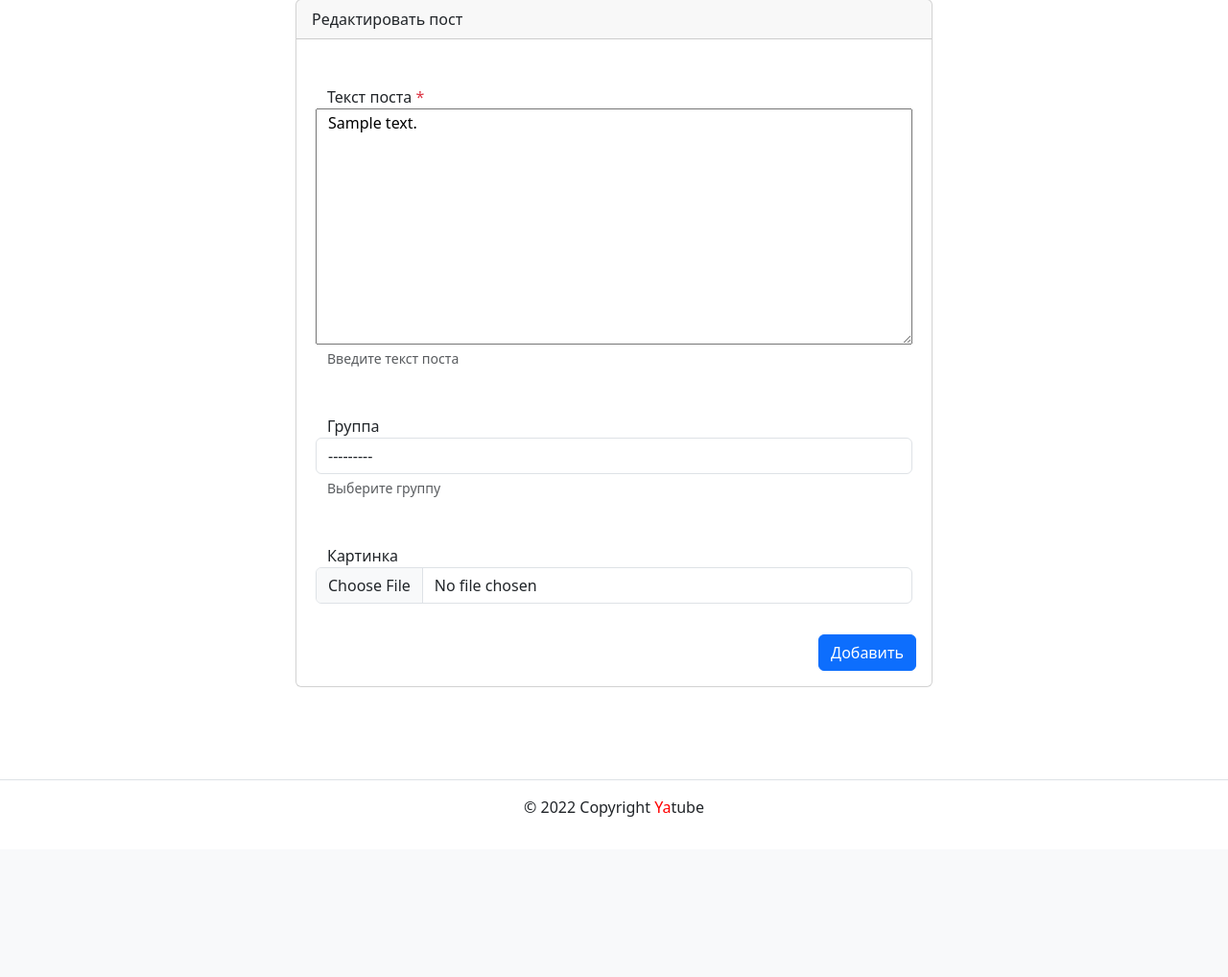
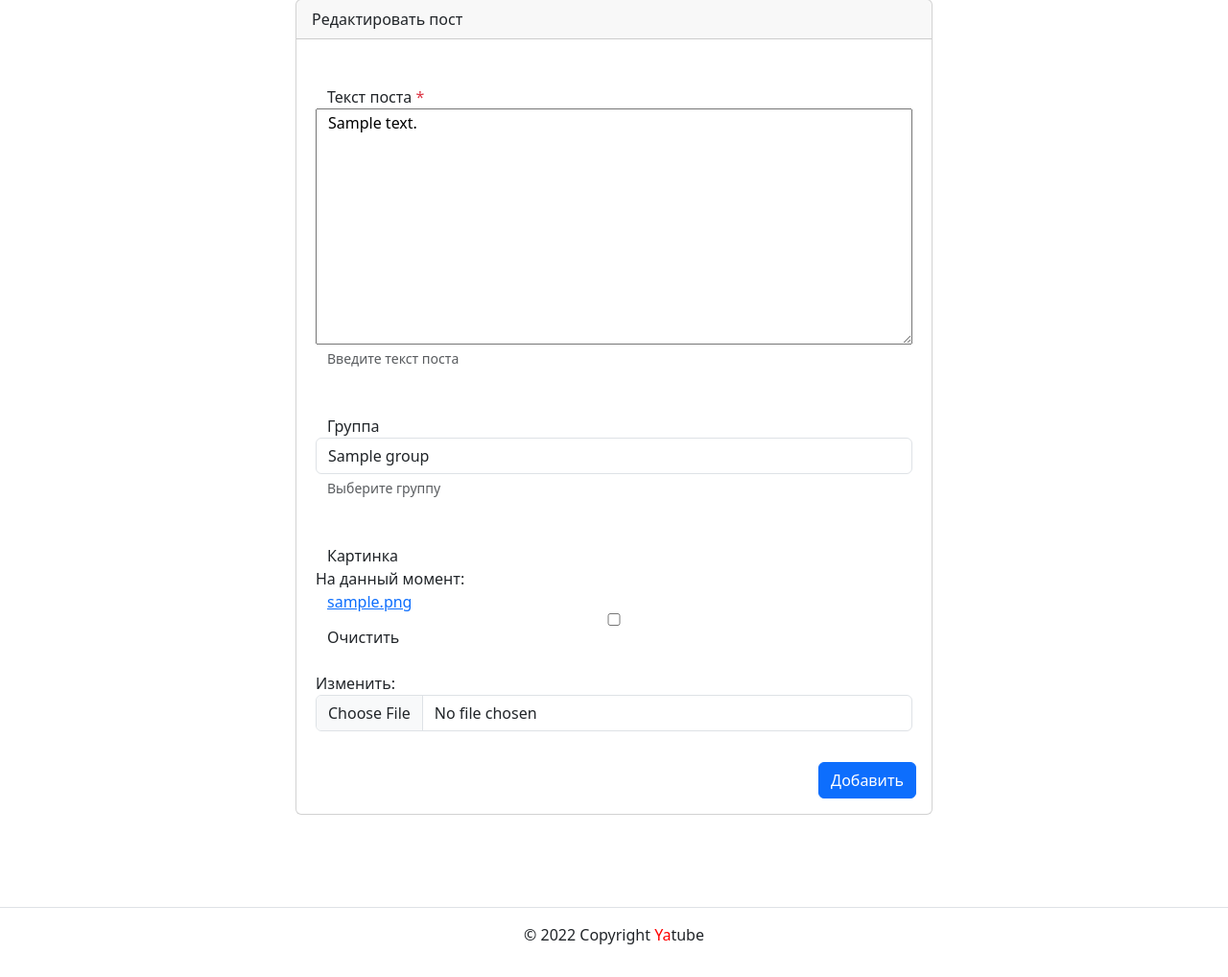
Before and after one commit to Andr3w-k/yatube_final, a Django app: page /posts/1/edit/ in a window 1280 px wide. Shown: the part 153-1171 px from the top of the page at 96% size. Before the commit the page ends 1004 px from the top, so only its background shows below. Run offline with Django 3.2, Linux system fonts and the light colour scheme; a user stored in the database is signed in; tables that the repository leaves empty hold one stand-in row (values such as "Sample post"); some libraries are stand-ins or nearby versions.

Commit message:
Add current image and group in edit post

```diff
--- a/yatube/posts/models.py
+++ b/yatube/posts/models.py
@@ -107,16 +107,16 @@ class Follow(models.Model):
     class Meta:
         verbose_name = 'Подписка'
         verbose_name_plural = 'Подписки'
-        constraints = [
+        constraints = (
             models.UniqueConstraint(
                 name='unique subscription',
-                fields=['user', 'author'],
+                fields=('user', 'author',),
             ),
             models.CheckConstraint(
                 name='prevent_self_follow',
                 check=~models.Q(user=models.F('author')),
             ),
-        ]
+        )
 
     def __str__(self):
         return f'Юзер {self.user} подписан на автора {self.author}'
--- a/yatube/templates/posts/create_post.html
+++ b/yatube/templates/posts/create_post.html
@@ -37,11 +37,11 @@
                     <label for="id_group">
                       Группа
                     </label>
-                    <select name="group" class="form-control" id="id_group">
+                    <select name="group" class="form-control" id=constraint"id_group">
                       <option value="" selected>---------</option>
-                      {% for group in groups %}
-                          <option value="{{ group.pk }}">{{ group.title }}</option>
-                      {% endfor %}
+                        {% for group in groups %}
+                        <option value="{{ group.pk }}"{% if group.pk == form.instance.group.pk %} selected{% endif %}>{{ group.title }}</option>
+                        {% endfor %}
                     </select>
                     <small id="id_group-help" class="form-text text-muted">
                       {{ form.group.help_text }}
@@ -52,11 +52,17 @@
                     <label for="id_image">
                       Картинка
                     </label>
+                      {% if form.instance.image %}
+                      На данный момент: <a href="{{ form.instance.image.url }}"> {{ form.instance.image.name }} </a>
+                      <input type="checkbox" name="image-clear" id="image-clear_id">
+                      <label for="image-clear_id">Очистить</label><br>
+                      Изменить:
+                      {% endif %}
                     <input type="file" name="image" accept="image/*" class="form-control" id="id_image">
                   </div>
                   <div class="d-flex justify-content-end">
                     <button type="submit" class="btn btn-primary">
-                      {% if is_edit %}
+                    {% if is_edit %}
                       Добавить
                     {% else %}
                       Сохранить
--- a/yatube/templates/posts/index.html
+++ b/yatube/templates/posts/index.html
@@ -19,7 +19,7 @@
           Дата публикации: {{ post.pub_date|date:"d E Y" }}
         </li>
         <li>
-          Сообщество: {{ post.group.slug }}
+          Сообщество: {{ post.group.title }}
         </li>
       </ul>
         {% thumbnail post.image "960x339" crop="center" upscale=True as im %}
--- a/yatube/yatube/urls.py
+++ b/yatube/yatube/urls.py
@@ -1,8 +1,7 @@
+from django.conf import settings
+from django.conf.urls.static import static
 from django.contrib import admin
 from django.urls import include, path
-from django.conf import settings
-from django.conf.urls.static import static
-
 
 urlpatterns = [
     path('admin/', admin.site.urls),
@@ -21,3 +20,6 @@ if settings.DEBUG:
     urlpatterns += static(
         settings.MEDIA_URL, document_root=settings.MEDIA_ROOT
     )
+    import debug_toolbar
+
+    urlpatterns += (path('__debug__/', include(debug_toolbar.urls)),)
```
Also changed, not shown: yatube/requirements.txt (added, +31 -0 lines), yatube/yatube/settings.py (+11 -0 lines), 2 other files.
